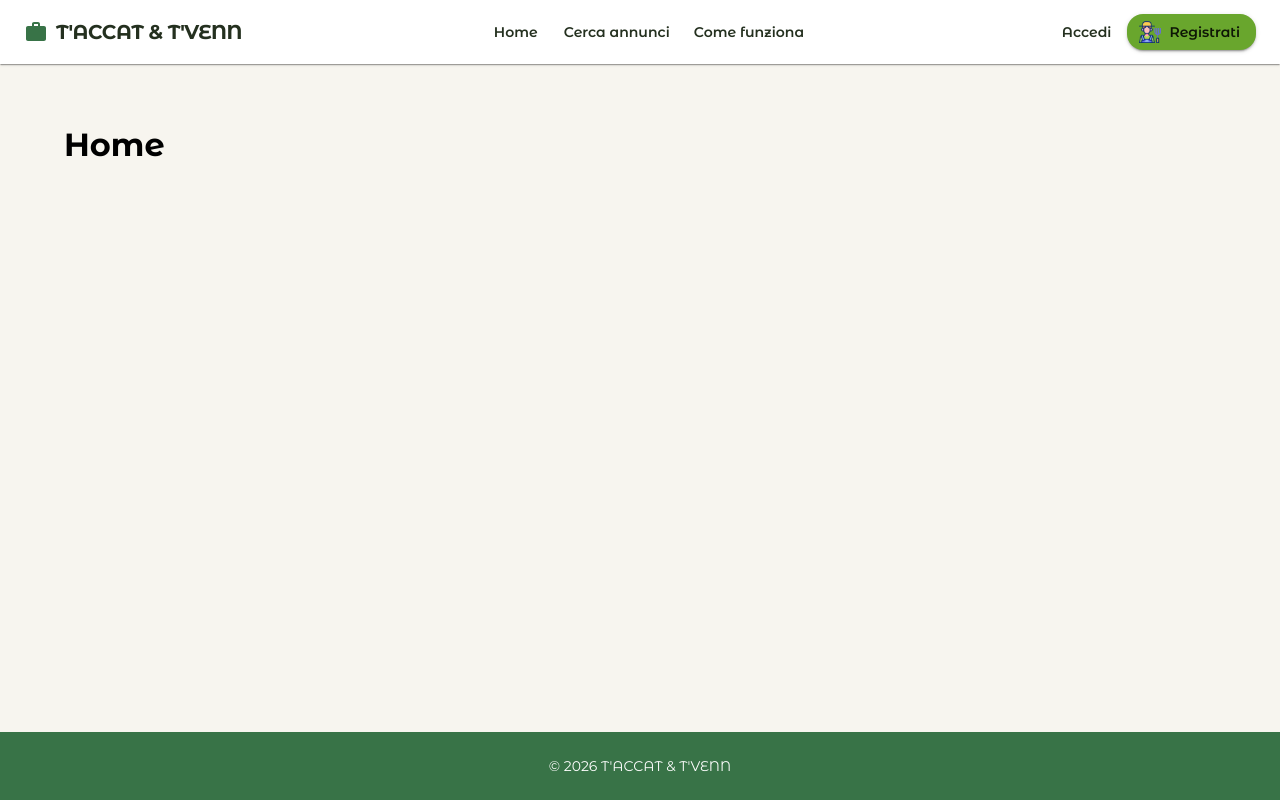
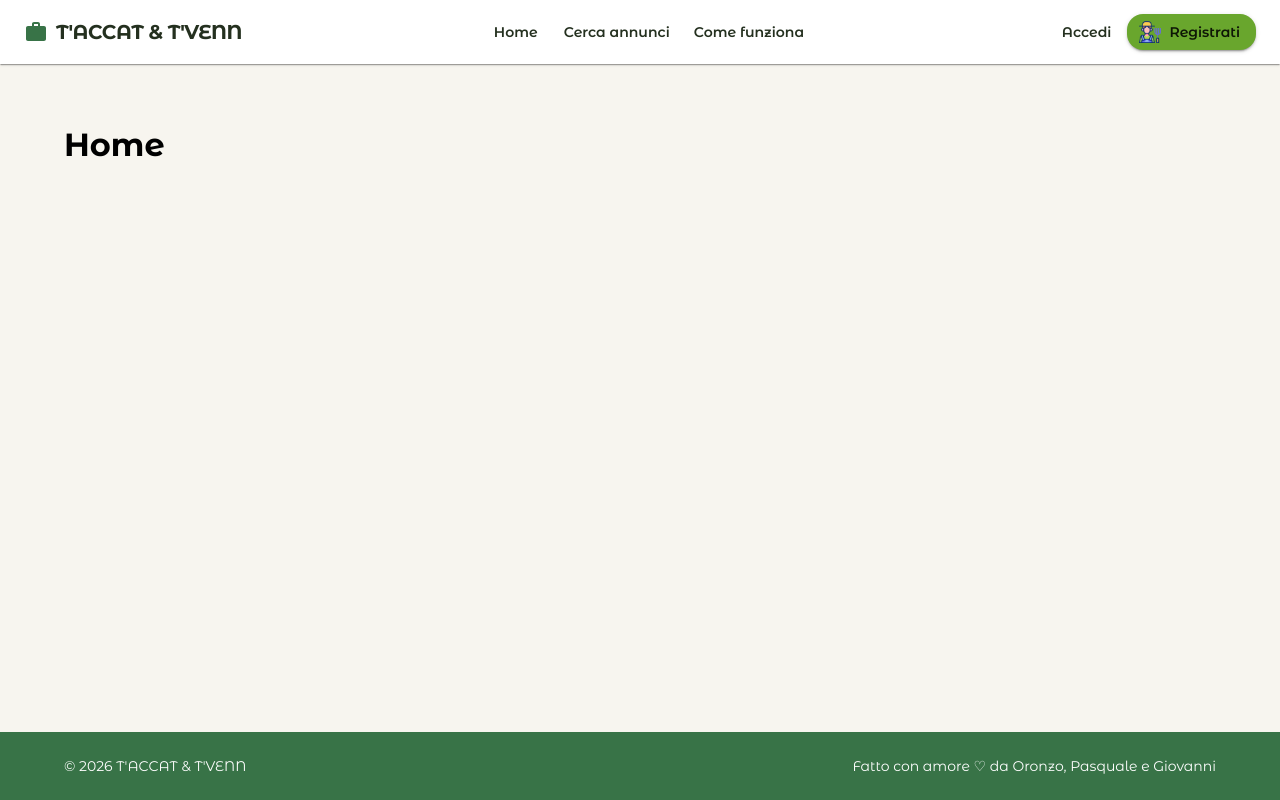
Before and after one commit to lup62/T-ACCAT-T-VENN, a React (Vite) app in the folder client/: page / in a window 1280 px wide. Built offline with nearby package versions, Linux system fonts and the light colour scheme.

Commit message:
spaziatura footer e piccola scritta

```diff
--- a/client/src/components/Footer.jsx
+++ b/client/src/components/Footer.jsx
@@ -1,4 +1,4 @@
-import { Box, Typography } from "@mui/material";
+import { Box, Container, Typography } from "@mui/material";
 
 function Footer() {
     return (
@@ -12,9 +12,24 @@ function Footer() {
                 mt: "auto",
             }}
         >
-            <Typography variant="body2">
-                © 2026 T&apos;ACCAT & T&apos;VENN
-            </Typography>
+            <Container
+                maxWidth="lg"
+                sx={{
+                    display: "flex",
+                    alignItems: "center",
+                    justifyContent: "space-between",
+                    flexWrap: "wrap",
+                    gap: 1,
+                }}>
+                <Typography variant="body2">
+                    © 2026 T&apos;ACCAT & T&apos;VENN
+                </Typography>
+
+                <Typography variant="body2">
+                    Fatto con amore ♡ da Oronzo, Pasquale e Giovanni
+                </Typography>
+            </Container>
+
         </Box>
     );
 }
```
